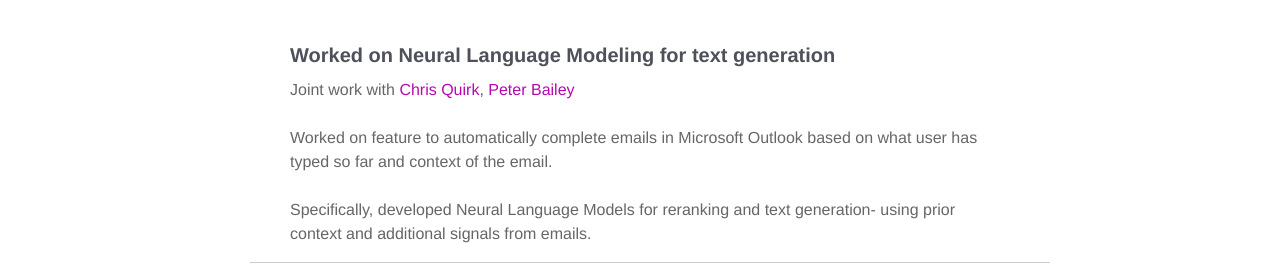
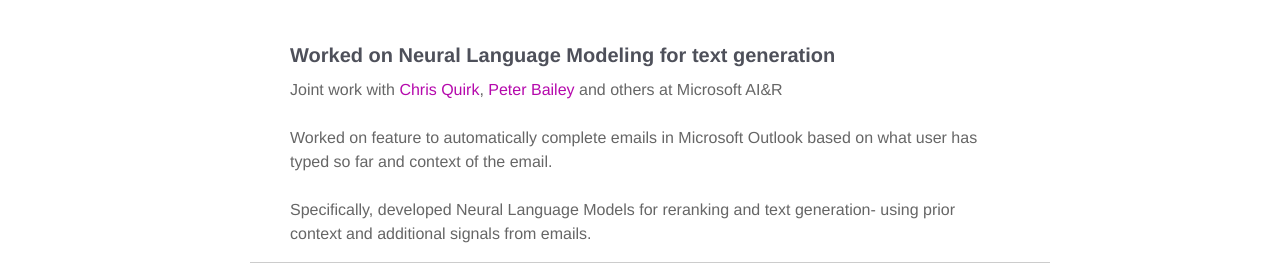
Before and after one commit to kartikperisetla/kartikperisetla.github.io, a Jekyll site: the page built from _pages/projects.md, in a window 1280 px wide and 1400 px high. Shown: the part 339-612 px from the top of the window. Built offline with Jekyll 4.4.1, drawn with Linux system fonts in a browser that asks for light colours; nearby versions of some CDN libraries.

Commit message:
nit change to projects

```diff
--- a/_pages/projects.md
+++ b/_pages/projects.md
@@ -9,7 +9,7 @@
 <img class="thumbnail" src="/assets/img/smartcompose.png" width="480px" height="100px" border="0px"/>
 <p align="justify">
     <b><h4 style="color:#4E505A"> Worked on Neural Language Modeling for text generation </h4></b>
-    Joint work with <a href="https://www.microsoft.com/en-us/research/people/chrisq/" target="_blank"> Chris Quirk</a>, <a href="https://www.microsoft.com/en-us/research/people/pbailey/" target="_blank">Peter Bailey</a><br/><br/>
+    Joint work with <a href="https://www.microsoft.com/en-us/research/people/chrisq/" target="_blank"> Chris Quirk</a>, <a href="https://www.microsoft.com/en-us/research/people/pbailey/" target="_blank">Peter Bailey</a> and others at Microsoft AI&R<br/><br/>
     Worked on feature to automatically complete emails in Microsoft Outlook based on what user has typed so far and context of the email.<br/><br/>
     Specifically, developed Neural Language Models for reranking and text generation- using prior context and additional signals from emails.
 </p>
@@ -42,7 +42,7 @@
 <p align="justify">
     <b><h4 style="color:#4E505A"> Developed a Machine Learning framework for Bing's Knowledge Graph that is helping selectively ingest knowledge
         from the web</h4></b>
-        Joint work with <a href="https://www.microsoft.com/en-us/research/people/silviu/" target="_blank"> Silviu Cucerzan</a><br/><br/>
+        Joint work with <a href="https://www.microsoft.com/en-us/research/people/silviu/" target="_blank"> Silviu Cucerzan</a> at Microsoft AI&R<br/><br/>
     Worked on coming up with a Machine Learning framework for detecting whether information extracted from crowdsourced
     knowledge platforms like Wikipedia is worth ingesting at any given moment of time. This project was crucial
     component in Satori- Bing' Knowledge graph as it prevented lot of noise, vandalism, transient content from entering
```
